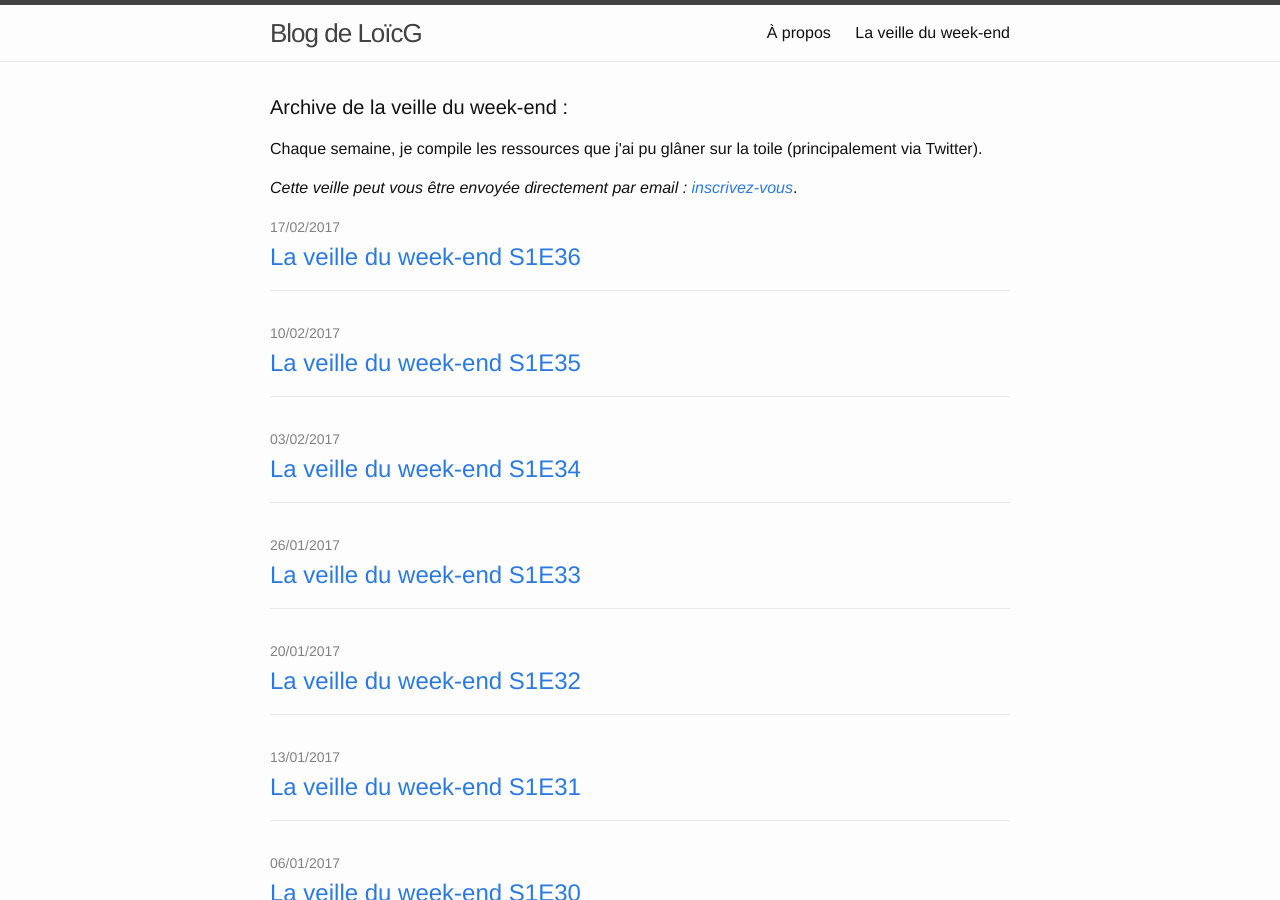
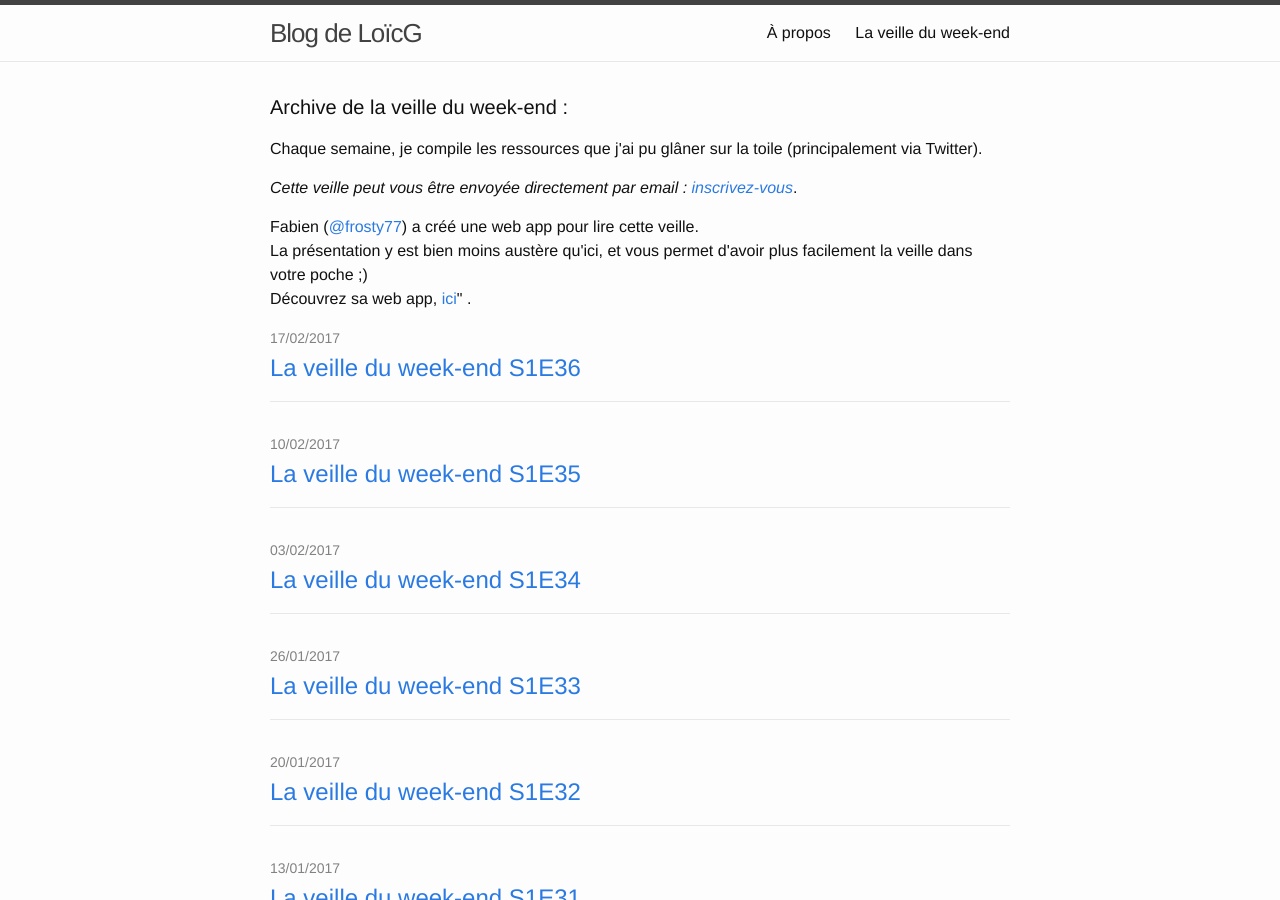
Before and after one commit to chibani/chibani.github.io, a Jekyll site: the page built from veille.html, in a window 1280 px wide and 900 px high. Built offline with Jekyll 4.4.1, drawn with Linux system fonts in a browser that asks for light colours.

Commit message:
Ajout lien vers webapp veille

```diff
--- a/veille.html
+++ b/veille.html
@@ -9,6 +9,12 @@ layout: default
 
   <p>Chaque semaine, je compile les ressources que j'ai pu glâner sur la toile (principalement via Twitter).</p>
   <p><em>Cette veille peut vous être envoyée directement par email : <a href="/newsletter.html">inscrivez-vous</a></em>.</p>
+  <p></p>
+  <p>
+    Fabien (<a href="https://twitter.com/frostys77">@frosty77</a>) a créé une web app pour lire cette veille. <br>
+    La présentation y est bien moins austère qu'ici, et vous permet d'avoir plus facilement la veille dans votre poche ;) <br>
+    Découvrez sa web app, <a href="https://v.loicg.net/">ici</a>" .
+  </p>
 
   <ul class="post-list">
     {% for post in site.categories["veille"] %}
```
